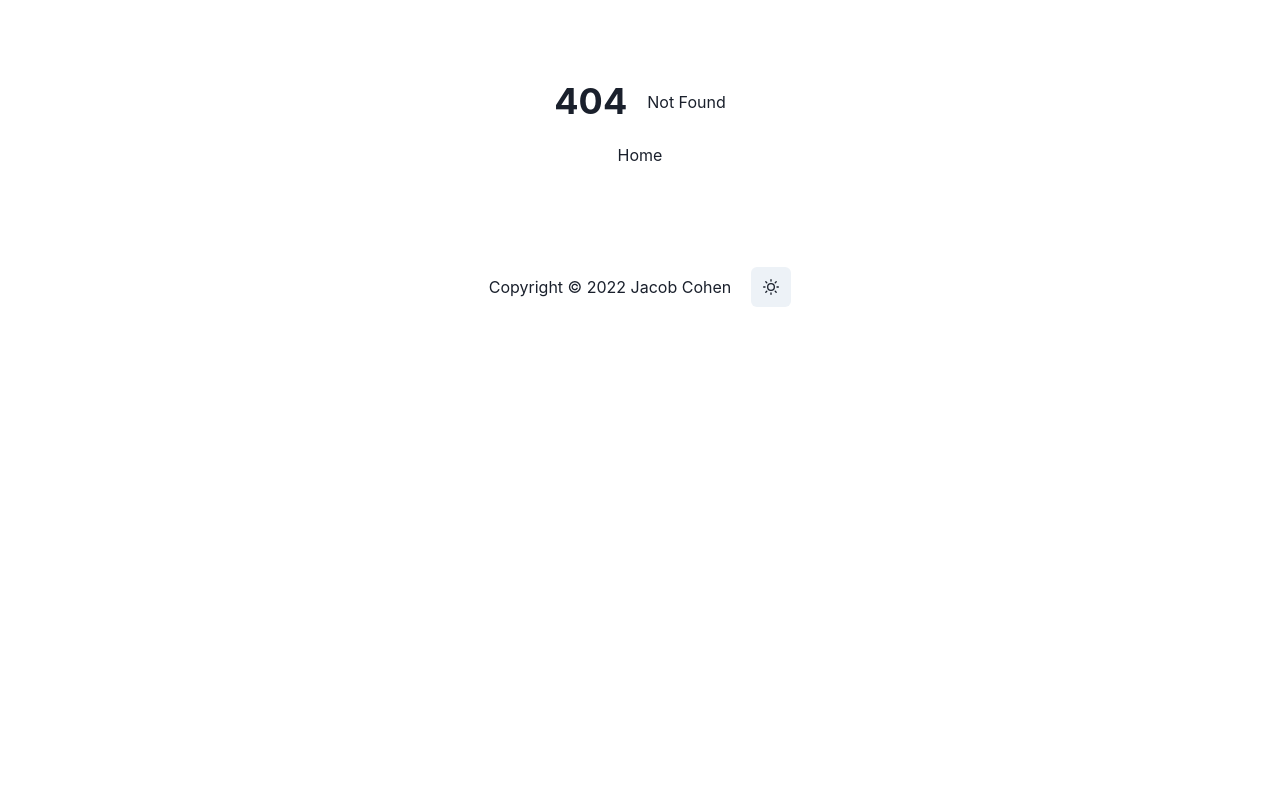
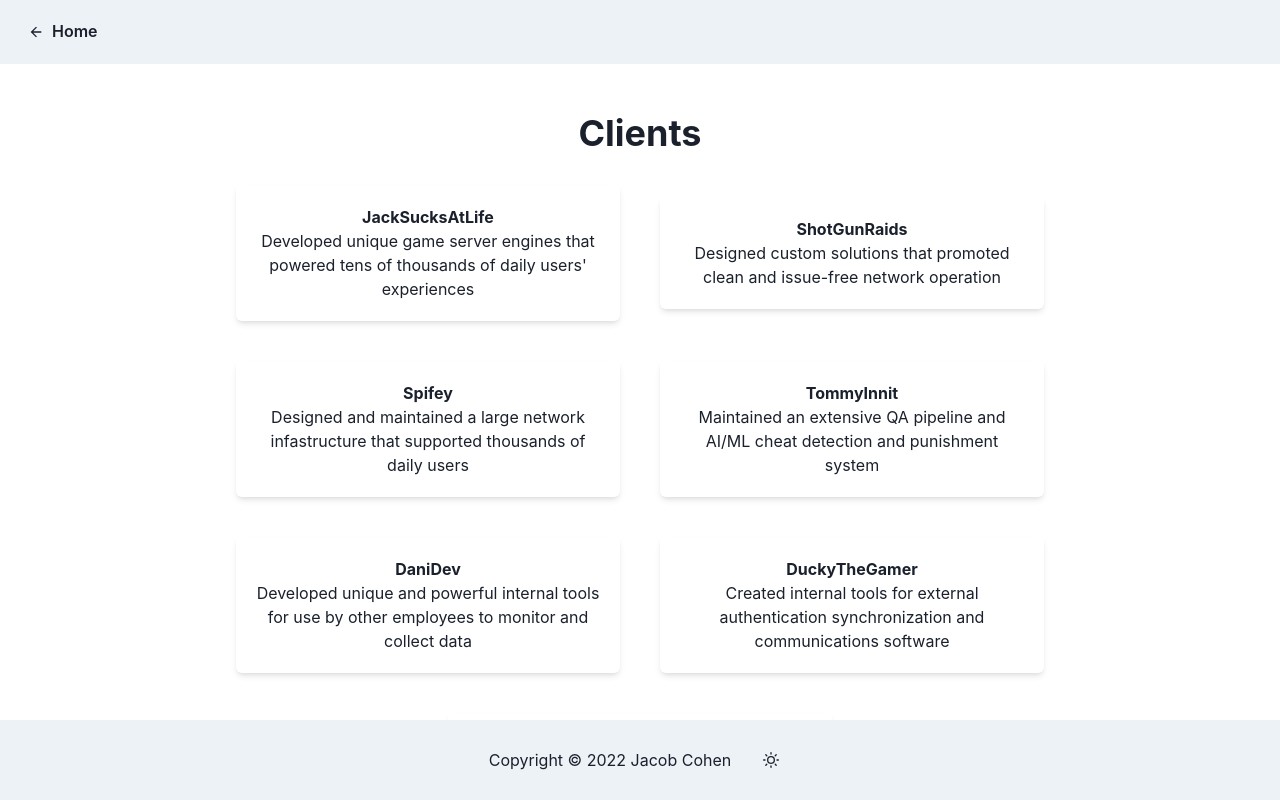
Before and after one commit to yakovliam/yakovliam.com, a React (Create React App) app: page /clients in a window 1280 px wide. Before the commit this address had no page. Built offline with nearby package versions, Linux system fonts and the light colour scheme.

Commit message:
feat: add clients page and routing

```diff
--- a/src/App.tsx
+++ b/src/App.tsx
@@ -1,44 +1,42 @@
-import { Badge, Divider, Flex } from '@chakra-ui/react';
-import './styles/App.css';
+import { Box, ColorModeScript, Flex } from '@chakra-ui/react';
 import React from 'react';
-import { useSearchParams } from 'react-router-dom';
-import ObjectiveSection from './sections/objective';
-import AboutSection from './sections/about/index';
-import ProjectsSection from './sections/projects';
+import { BrowserRouter, Route, Routes } from 'react-router-dom';
+import Footer from './components/footer';
+import NotFound from './components/notfound';
+import IndexPage from './pages/index/indexpage';
+import theme from './theme';
+import ClientsPage from './pages/clients/clientspage';
 
 function App() {
-  const [search] = useSearchParams();
-
   return (
-    <Flex
-      flexDirection="column"
-      align="center"
-      justify="between"
-      padding={12}
-      gap={30}
-      maxW="full"
-    >
-      {search.get('t') && (
-        <Flex justify="center" marginBottom={5}>
-          <Badge
-            fontSize={{
-              base: '2xl',
-              md: '3xl',
-              lg: '4xl',
-              xl: '5xl',
-            }}
-            colorScheme="green"
-          >
-            Hello, {search.get('t')}
-          </Badge>
-        </Flex>
-      )}
-      <AboutSection />
-      <Divider />
-      <ObjectiveSection />
-      <Divider />
-      <ProjectsSection />
-    </Flex>
+    <>
+      <ColorModeScript initialColorMode={theme.config.initialColorMode} />
+      <Flex h="100vh" direction="column">
+        <Box
+          h="full"
+          overflowY="auto"
+          sx={{
+            '&::-webkit-scrollbar': {
+              width: '16px',
+              borderRadius: '8px',
+              backgroundColor: `rgba(0, 0, 0, 0.05)`,
+            },
+            '&::-webkit-scrollbar-thumb': {
+              backgroundColor: `rgba(0, 0, 0, 0.05)`,
+            },
+          }}
+        >
+          <BrowserRouter>
+            <Routes>
+              <Route path="/" element={<IndexPage />} />
+              <Route path="clients" element={<ClientsPage />} />
+              <Route path="*" element={<NotFound />} />
+            </Routes>
+          </BrowserRouter>
+        </Box>
+        <Footer />
+      </Flex>
+    </>
   );
 }
 
--- a/src/components/footer/footer.tsx
+++ b/src/components/footer/footer.tsx
@@ -1,12 +1,20 @@
 import { MoonIcon, SunIcon } from '@chakra-ui/icons';
-import { Flex, IconButton, Text, useColorMode } from '@chakra-ui/react';
+import {
+  Flex,
+  IconButton,
+  Text,
+  useColorMode,
+  useColorModeValue,
+} from '@chakra-ui/react';
 import React from 'react';
 
 function Footer() {
   const { colorMode, toggleColorMode } = useColorMode();
+  const background = useColorModeValue('gray.100', 'gray.700');
 
   return (
     <Flex
+      backgroundColor={background}
       w="full"
       padding={5}
       align="center"
--- /dev/null
+++ b/src/components/header/header.tsx
@@ -0,0 +1,27 @@
+import { ArrowBackIcon } from '@chakra-ui/icons';
+import { Button, Flex, useColorModeValue } from '@chakra-ui/react';
+import React from 'react';
+import { useNavigate } from 'react-router-dom';
+
+function Header() {
+  const background = useColorModeValue('gray.100', 'gray.700');
+  const navigate = useNavigate();
+
+  return (
+    <Flex
+      backgroundColor={background}
+      w="full"
+      padding={3}
+      align="center"
+      justify="start"
+      textAlign="center"
+      gap={5}
+    >
+      <Button leftIcon={<ArrowBackIcon />} onClick={() => navigate('/')}>
+        Home
+      </Button>
+    </Flex>
+  );
+}
+
+export default Header;
--- /dev/null
+++ b/src/components/header/index.ts
@@ -0,0 +1,3 @@
+import Header from './header';
+
+export default Header;
--- a/src/index.tsx
+++ b/src/index.tsx
@@ -1,24 +1,13 @@
 import React from 'react';
 import ReactDOM from 'react-dom';
-import { ChakraProvider, ColorModeScript } from '@chakra-ui/react';
+import { ChakraProvider } from '@chakra-ui/react';
 import './styles/index.css';
-import { BrowserRouter, Routes, Route } from 'react-router-dom';
 import App from './App';
-import NotFound from './components/notfound';
-import Footer from './components/footer';
-import theme from './theme';
 
 ReactDOM.render(
   <React.StrictMode>
     <ChakraProvider>
-      <ColorModeScript initialColorMode={theme.config.initialColorMode} />
-      <BrowserRouter>
-        <Routes>
-          <Route path="/" element={<App />} />
-          <Route path="*" element={<NotFound />} />
-        </Routes>
-        <Footer />
-      </BrowserRouter>
+      <App />
     </ChakraProvider>
   </React.StrictMode>,
   document.getElementById('root'),
--- /dev/null
+++ b/src/pages/clients/clientspage.tsx
@@ -0,0 +1,100 @@
+import { Flex, Heading, LinkBox, Text, LinkOverlay } from '@chakra-ui/react';
+import React from 'react';
+import Header from '../../components/header';
+
+function ClientsPage() {
+  type ClientCardData = {
+    name: string;
+    whatIDid: string;
+    url: string;
+  };
+
+  const data: ClientCardData[] = [
+    {
+      name: 'JackSucksAtLife',
+      whatIDid:
+        "Developed unique game server engines that powered tens of thousands of daily users' experiences",
+      url: 'https://www.youtube.com/channel/UCewMTclBJZPaNEfbf-qYMGA',
+    },
+    {
+      name: 'ShotGunRaids',
+      whatIDid:
+        'Designed custom solutions that promoted clean and issue-free network operation',
+      url: 'https://www.youtube.com/channel/UC_tvR3xgVNReKaxSbpCG-mQ',
+    },
+    {
+      name: 'Spifey',
+      whatIDid:
+        'Designed and maintained a large network infastructure that supported thousands of daily users',
+      url: 'https://www.youtube.com/channel/UCaawTX2yTGhd3xKwKfpXZTQ',
+    },
+    {
+      name: 'TommyInnit',
+      whatIDid:
+        'Maintained an extensive QA pipeline and AI/ML cheat detection and punishment system',
+      url: 'https://www.youtube.com/channel/UC5p_l5ZeB_wGjO_yDXwiqvw',
+    },
+    {
+      name: 'DaniDev',
+      whatIDid:
+        'Developed unique and powerful internal tools for use by other employees to monitor and collect data',
+      url: 'https://www.youtube.com/channel/UCIabPXjvT5BVTxRDPCBBOOQ',
+    },
+    {
+      name: 'DuckyTheGamer',
+      whatIDid:
+        'Created internal tools for external authentication synchronization and communications software',
+      url: 'https://www.youtube.com/channel/UCp5LUwfn3LY4IGCizSYpt0g',
+    },
+    {
+      name: 'VintageBeef',
+      whatIDid:
+        'Design and maintained fun and creative games designed for hundreds of thousands of monthy users',
+
+      url: 'https://www.youtube.com/channel/UCu17Sme-KE87ca9OTzP0p7g',
+    },
+  ];
+
+  return (
+    <>
+      <Header />
+      <Flex
+        flexDirection="column"
+        align="center"
+        justify="between"
+        padding={12}
+        gap={30}
+      >
+        <Heading>Clients</Heading>
+        <Flex
+          flexDirection="row"
+          align="center"
+          justify="center"
+          gap={10}
+          wrap="wrap"
+        >
+          {data.map((card) => (
+            <LinkBox key={card.url}>
+              <LinkOverlay href={card.url} isExternal>
+                <Flex
+                  flexDirection="column"
+                  align="center"
+                  textAlign="center"
+                  maxW="sm"
+                  boxShadow="md"
+                  padding={5}
+                  rounded="md"
+                >
+                  <Text fontWeight="bold">{card.name}</Text>
+                  <Text>{card.whatIDid}</Text>
+                </Flex>
+              </LinkOverlay>
+            </LinkBox>
+          ))}
+        </Flex>
+      </Flex>
+    </>
+  );
+}
+
+export default ClientsPage;
--- /dev/null
+++ b/src/pages/clients/index.ts
@@ -0,0 +1,3 @@
+import ClientsPage from './clientspage';
+
+export default ClientsPage;
--- /dev/null
+++ b/src/pages/index/index.ts
@@ -0,0 +1,3 @@
+import IndexPage from './indexpage';
+
+export default IndexPage;
--- /dev/null
+++ b/src/pages/index/indexpage.tsx
@@ -0,0 +1,44 @@
+import { Badge, Divider, Flex } from '@chakra-ui/react';
+import '../../styles/App.css';
+import React from 'react';
+import { useSearchParams } from 'react-router-dom';
+import ObjectiveSection from '../../sections/objective';
+import AboutSection from '../../sections/about/index';
+import ProjectsSection from '../../sections/projects';
+
+function IndexPage() {
+  const [search] = useSearchParams();
+
+  return (
+    <Flex
+      flexDirection="column"
+      align="center"
+      justify="between"
+      padding={12}
+      gap={30}
+    >
+      {search.get('t') && (
+        <Flex justify="center" marginBottom={5}>
+          <Badge
+            fontSize={{
+              base: '2xl',
+              md: '3xl',
+              lg: '4xl',
+              xl: '5xl',
+            }}
+            colorScheme="green"
+          >
+            Hello, {search.get('t')}
+          </Badge>
+        </Flex>
+      )}
+      <AboutSection />
+      <Divider />
+      <ObjectiveSection />
+      <Divider />
+      <ProjectsSection />
+    </Flex>
+  );
+}
+
+export default IndexPage;
--- a/src/sections/projects/projects.tsx
+++ b/src/sections/projects/projects.tsx
@@ -1,7 +1,18 @@
-import { Box, Flex, Heading, LinkBox, LinkOverlay } from '@chakra-ui/react';
+import { ArrowRightIcon } from '@chakra-ui/icons';
+import {
+  Box,
+  Button,
+  Flex,
+  Heading,
+  LinkBox,
+  LinkOverlay,
+} from '@chakra-ui/react';
 import React from 'react';
+import { useNavigate } from 'react-router-dom';
 
 function ProjectsSection() {
+  const navigate = useNavigate();
+
   type ProjectElement = {
     title: string;
     description: string;
@@ -31,7 +42,15 @@
 
   return (
     <Flex flexDirection="column" align="center" justify="center" gap={5}>
-      <Heading>Projects</Heading>
+      <Flex flexDirection="column" align="center" gap={5}>
+        <Heading>Projects</Heading>
+        <Button
+          rightIcon={<ArrowRightIcon />}
+          onClick={() => navigate('/clients')}
+        >
+          Explore Clients
+        </Button>
+      </Flex>
       <Flex gap={5} wrap="wrap" flexDirection="row" justifyContent="center">
         {data.map((ele: ProjectElement) => (
           <LinkBox key={ele.url}>
```
